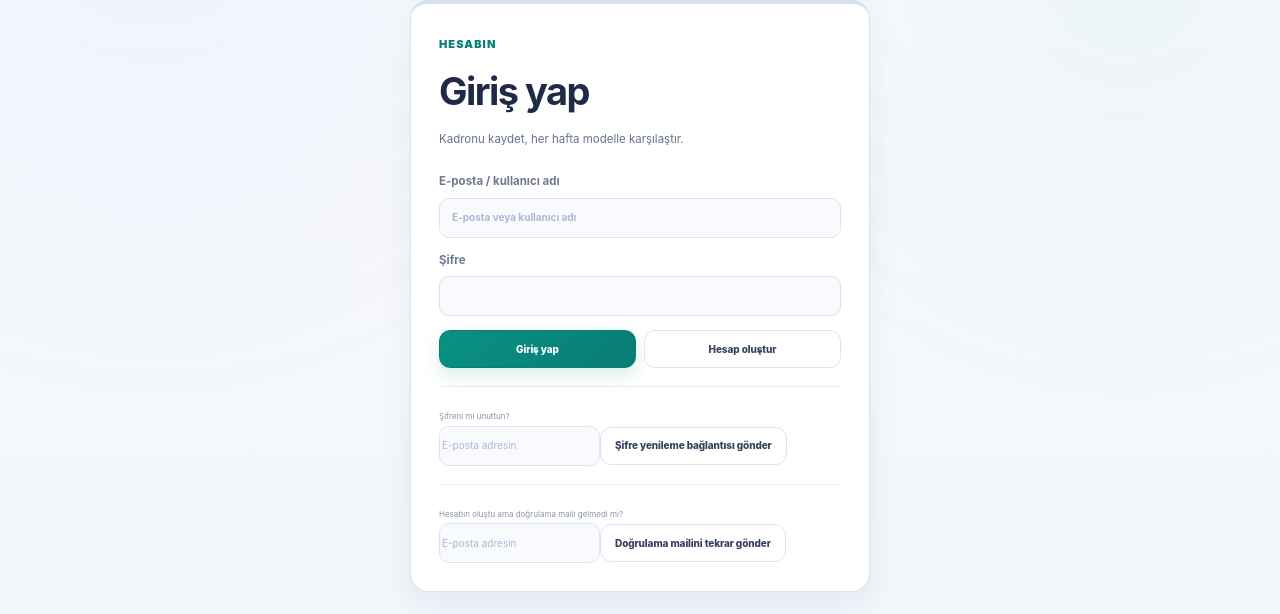
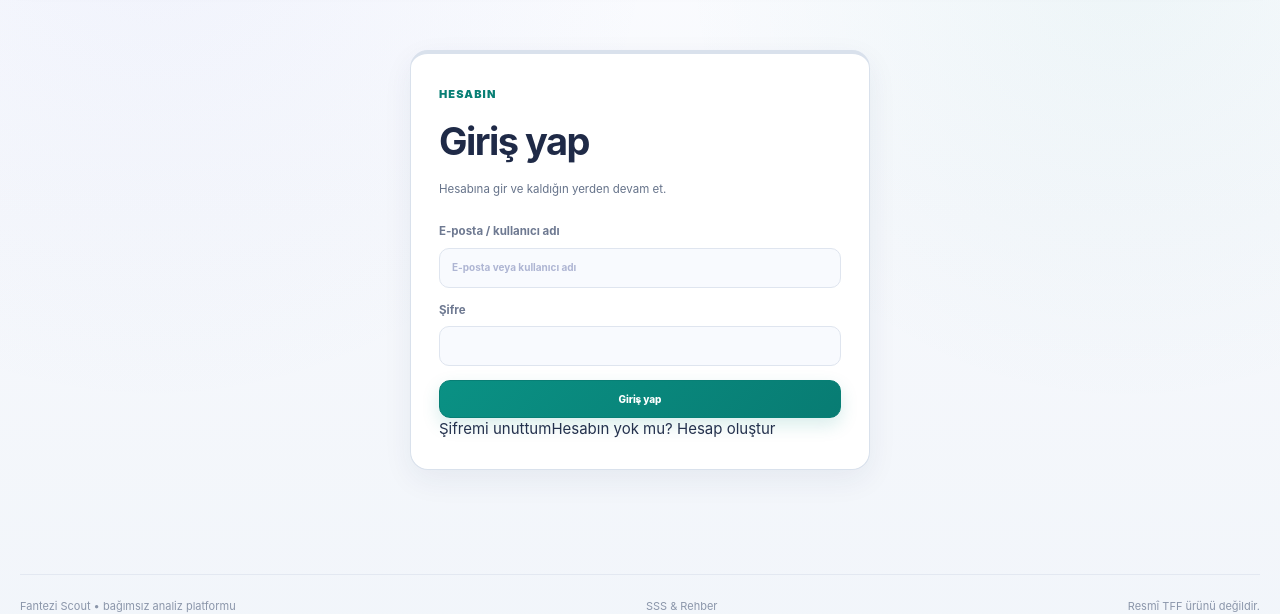
Before and after one commit to ecetin1998/tff-fantezi, a Next.js app: page /login in a window 1280 px wide. Shown: the part 100-714 px from the top of the page. Built offline with nearby package versions, Linux system fonts and the light colour scheme; no server answers.

Commit message:
refactor(auth): simplify login screen

```diff
--- a/components/LoginForm.js
+++ b/components/LoginForm.js
@@ -1,22 +1,15 @@
 'use client'
+import Link from 'next/link'
 import {useSearchParams} from 'next/navigation'
-import {login,signup,resendConfirmation,requestPasswordReset} from '@/app/actions'
+import {login} from '@/app/actions'
 
 const ERRORS={
   invalid_credentials:'Kullanıcı adı/e-posta veya şifre hatalı.',
-  email_not_confirmed:'E-posta adresini doğrulaman gerekiyor.',
-  already_registered:'Bu e-posta adresi zaten kayıtlı.',
-  weak_password:'Şifre en az 8 karakter olmalı.',
-  leaked_password:'Bu şifre bilinen veri sızıntılarında yer alıyor. Başka bir şifre seç.',
-  password_check_failed:'Şifre güvenlik kontrolü tamamlanamadı. Lütfen tekrar dene.',
+  email_not_confirmed:'E-posta adresini doğrulaman gerekiyor. Yeni doğrulama mailini Hesap Oluştur sayfasından isteyebilirsin.',
   rate_limited:'Çok fazla deneme yapıldı. Biraz sonra tekrar dene.',
-  auth_failed:'İşlem tamamlanamadı. Lütfen tekrar dene.',
-  email_required:'E-posta adresini gir.',
+  auth_failed:'Giriş tamamlanamadı. Lütfen tekrar dene.',
 }
 const MESSAGES={
-  check_email:'Doğrulama e-postasını kontrol et. Mail gelmezse aşağıdan tekrar gönderebilirsin.',
-  resend_sent:'Doğrulama e-postası tekrar gönderildi. Gelen kutusu ve spam klasörünü kontrol et.',
-  reset_sent:'Şifre yenileme bağlantısı gönderildi. E-posta kutunu kontrol et.',
   password_updated:'Şifren güncellendi. Yeni şifrenle giriş yapabilirsin.',
   pro_login_required:'Pro talebini kaydetmek için giriş yap.',
 }
@@ -26,30 +19,22 @@ export default function LoginForm(){
   const error=ERRORS[String(sp.get('error')||'')]||null
   const message=MESSAGES[String(sp.get('message')||'')]||null
   return <div className="auth-wrap"><div className="card auth-card">
-    <span className="eyebrow">HESABIN</span><h1>Giriş yap</h1><p>Kadronu kaydet, her hafta modelle karşılaştır.</p>
+    <span className="eyebrow">HESABIN</span>
+    <h1>Giriş yap</h1>
+    <p>Hesabına gir ve kaldığın yerden devam et.</p>
     {error?<div className="alert error">{error}</div>:null}
     {message?<div className="alert">{message}</div>:null}
-    <form className="auth-form">
+    <form className="auth-form" action={login}>
       <label>E-posta / kullanıcı adı<input name="email" type="text" autoComplete="username" placeholder="E-posta veya kullanıcı adı" required/></label>
       <label>Şifre<input name="password" type="password" autoComplete="current-password" minLength="6" required/></label>
-      <div className="auth-actions">
-        <button formAction={login} className="cta">Giriş yap</button>
-        <button formAction={signup} className="secondary">Hesap oluştur</button>
-      </div>
+      <button className="cta" type="submit">Giriş yap</button>
     </form>
-    <div className="auth-resend">
-      <span>Şifreni mi unuttun?</span>
-      <form action={requestPasswordReset}>
-        <input name="email" type="email" autoComplete="email" placeholder="E-posta adresin" required/>
-        <button className="ghost-btn" type="submit">Şifre yenileme bağlantısı gönder</button>
-      </form>
-    </div>
-    <div className="auth-resend">
-      <span>Hesabın oluştu ama doğrulama maili gelmedi mi?</span>
-      <form action={resendConfirmation}>
-        <input name="email" type="email" autoComplete="email" placeholder="E-posta adresin" required/>
-        <button className="ghost-btn" type="submit">Doğrulama mailini tekrar gönder</button>
-      </form>
+    <div className="auth-link-stack">
+      <Link href="/forgot-password">Şifremi unuttum</Link>
+      <span>Hesabın yok mu? <Link href="/signup">Hesap oluştur</Link></span>
+      {String(sp.get('error')||'')==='email_not_confirmed'
+        ?<span>Doğrulama maili gelmediyse <Link href="/signup#verification">tekrar gönder</Link>.</span>
+        :null}
     </div>
   </div></div>
 }
```
